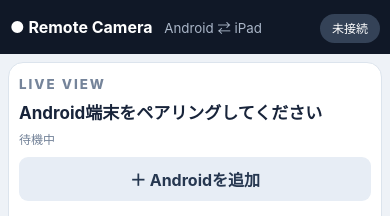
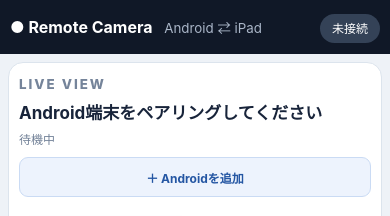
Before and after one commit to a09848281-prog/web, a plain HTML site: page web/index.html in a window 390 px wide. Shown: the top 216 px of the page. Drawn offline with nearby package versions, Linux system fonts and the light colour scheme.

Commit message:
Style the quick pairing control for mobile and tablet

```diff
--- a/web/app.css
+++ b/web/app.css
@@ -60,3 +60,7 @@
  .side{position:sticky;top:76px;align-self:start}
  .view{min-height:calc(100vh - 92px)}
 }
+
+.pairQuick{background:#edf3fd;color:#2456a3;border:1px solid #cadbf4;padding:7px 10px;min-height:34px;font-size:12px}
+@media(max-width:900px){.pairQuick{flex:1}}
+@media(max-width:560px){.pairQuick{width:100%;min-height:40px}}
```
